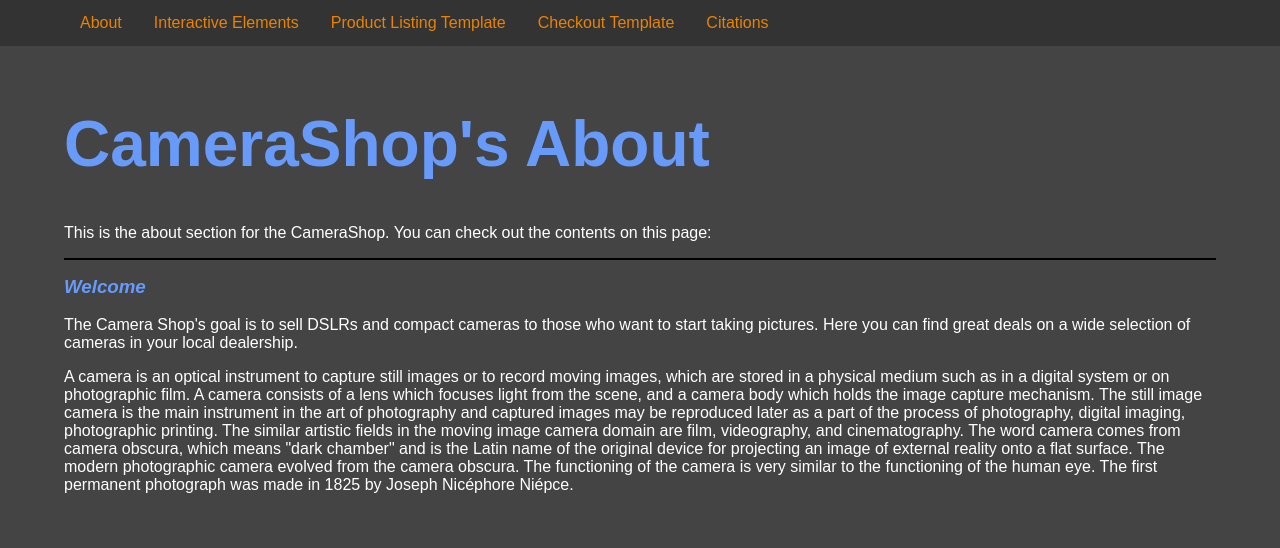
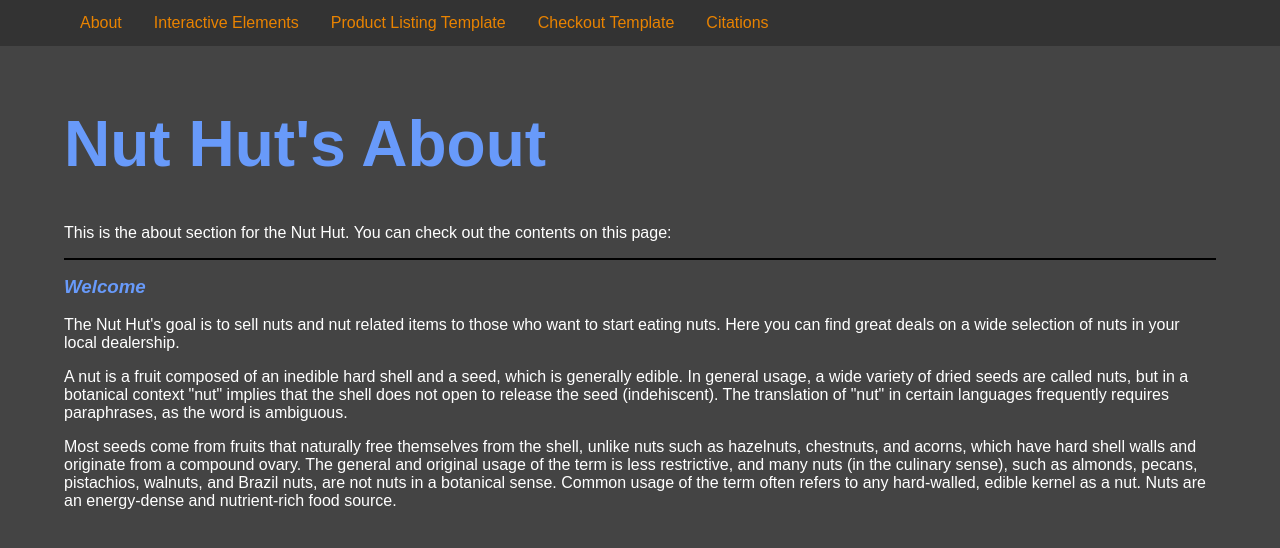
Before and after one commit to Juuzhang/P02_Website, a plain HTML site: page P1-Style_Guide/html/about.html in a window 1280 px wide. Drawn offline with Linux system fonts and the light colour scheme; a web font is replaced by a local one.

Commit message:
Edit About page content

```diff
--- a/P1-Style_Guide/html/about.html
+++ b/P1-Style_Guide/html/about.html
@@ -4,7 +4,7 @@
   <head>
 
     <meta charset="utf-8">
-    <title>P01 - Style Guide Template</title>
+    <title>P02 - Group Website</title>
 
     <link href="../css/main.css" rel="stylesheet">
     <link href="../css/fonts.css" rel="stylesheet">
@@ -26,25 +26,31 @@
 
     <div class="container">
     <header>
-      <h1>CameraShop's About</h1>
+      <h1>Nut Hut's About</h1>
 
-      <p>This is the about section for the CameraShop. You can check out the contents on this page:</p>
+      <p>
+        This is the about section for the Nut Hut. You can check out the contents on this page:
+      </p>
 
 
 
 </header>
 
-<section class = "element">
-<h3>Welcome</h3>
+  <section class = "element">
+    <h3>Welcome</h3>
 
-<p> The Camera Shop's goal is to sell DSLRs and compact cameras to those who want to start taking pictures. Here you can find great deals on a wide selection of cameras in your local dealership.</p>
+    <p>
+      The Nut Hut's goal is to sell nuts and nut related items to those who want to start eating nuts. Here you can find great deals on a wide selection of nuts in your local dealership.
+    </p>
 
-<p>A camera is an optical instrument to capture still images or to record moving images, which are stored in a physical medium such as in a digital system or on photographic film. A camera consists of a lens which focuses light from the scene, and a camera body which holds the image capture mechanism.
+    <p>
+      A nut is a fruit composed of an inedible hard shell and a seed, which is generally edible. In general usage, a wide variety of dried seeds are called nuts, but in a botanical context "nut" implies that the shell does not open to release the seed (indehiscent). The translation of "nut" in certain languages frequently requires paraphrases, as the word is ambiguous.
+    </p>
+    <p>
+      Most seeds come from fruits that naturally free themselves from the shell, unlike nuts such as hazelnuts, chestnuts, and acorns, which have hard shell walls and originate from a compound ovary. The general and original usage of the term is less restrictive, and many nuts (in the culinary sense), such as almonds, pecans, pistachios, walnuts, and Brazil nuts, are not nuts in a botanical sense. Common usage of the term often refers to any hard-walled, edible kernel as a nut. Nuts are an energy-dense and nutrient-rich food source.
+    </p>
 
-The still image camera is the main instrument in the art of photography and captured images may be reproduced later as a part of the process of photography, digital imaging, photographic printing. The similar artistic fields in the moving image camera domain are film, videography, and cinematography.
-
-The word camera comes from camera obscura, which means "dark chamber" and is the Latin name of the original device for projecting an image of external reality onto a flat surface. The modern photographic camera evolved from the camera obscura. The functioning of the camera is very similar to the functioning of the human eye. The first permanent photograph was made in 1825 by Joseph Nicéphore Niépce. </p>
-</section>
+  </section>
 
 
 </div>
```
